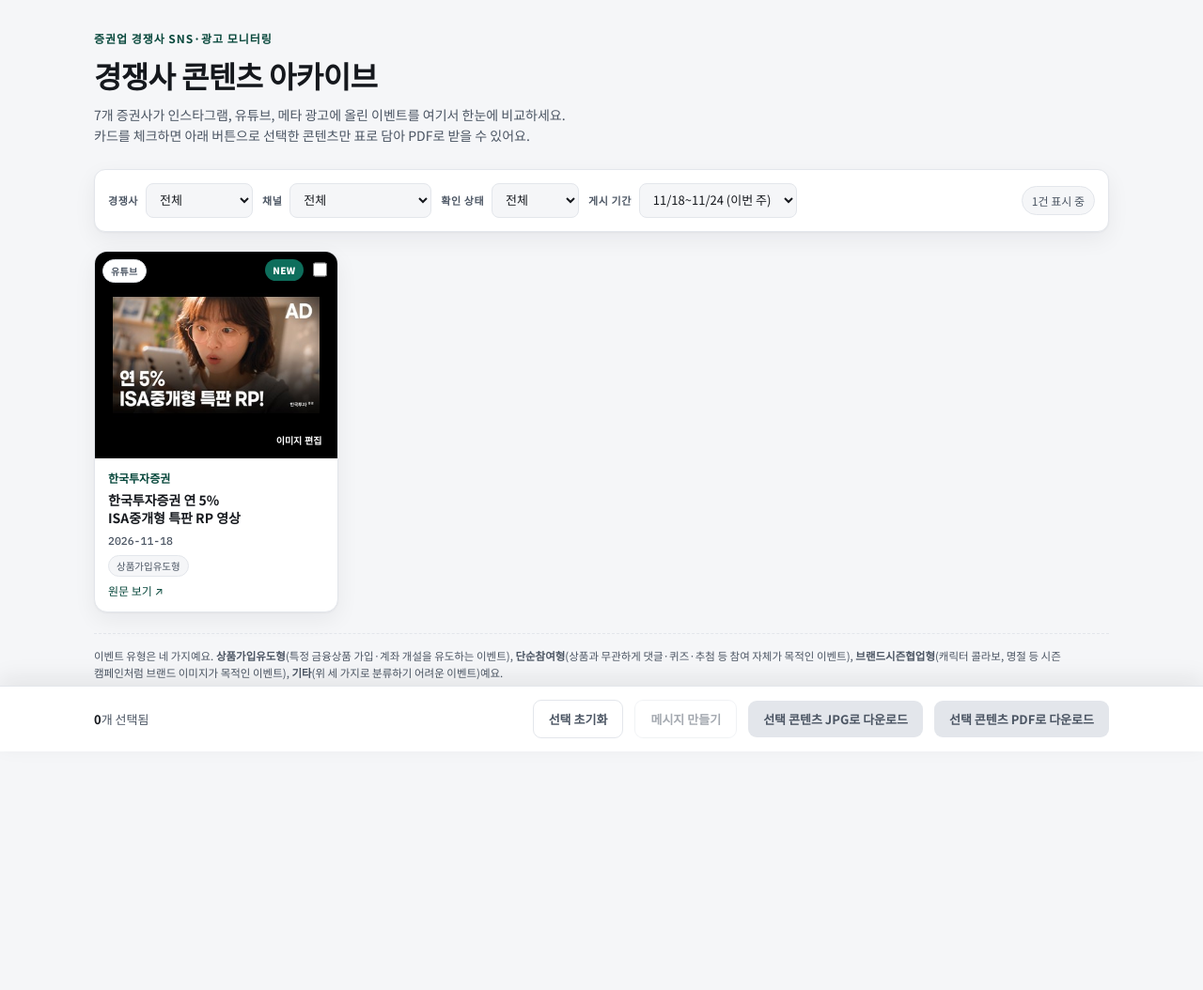
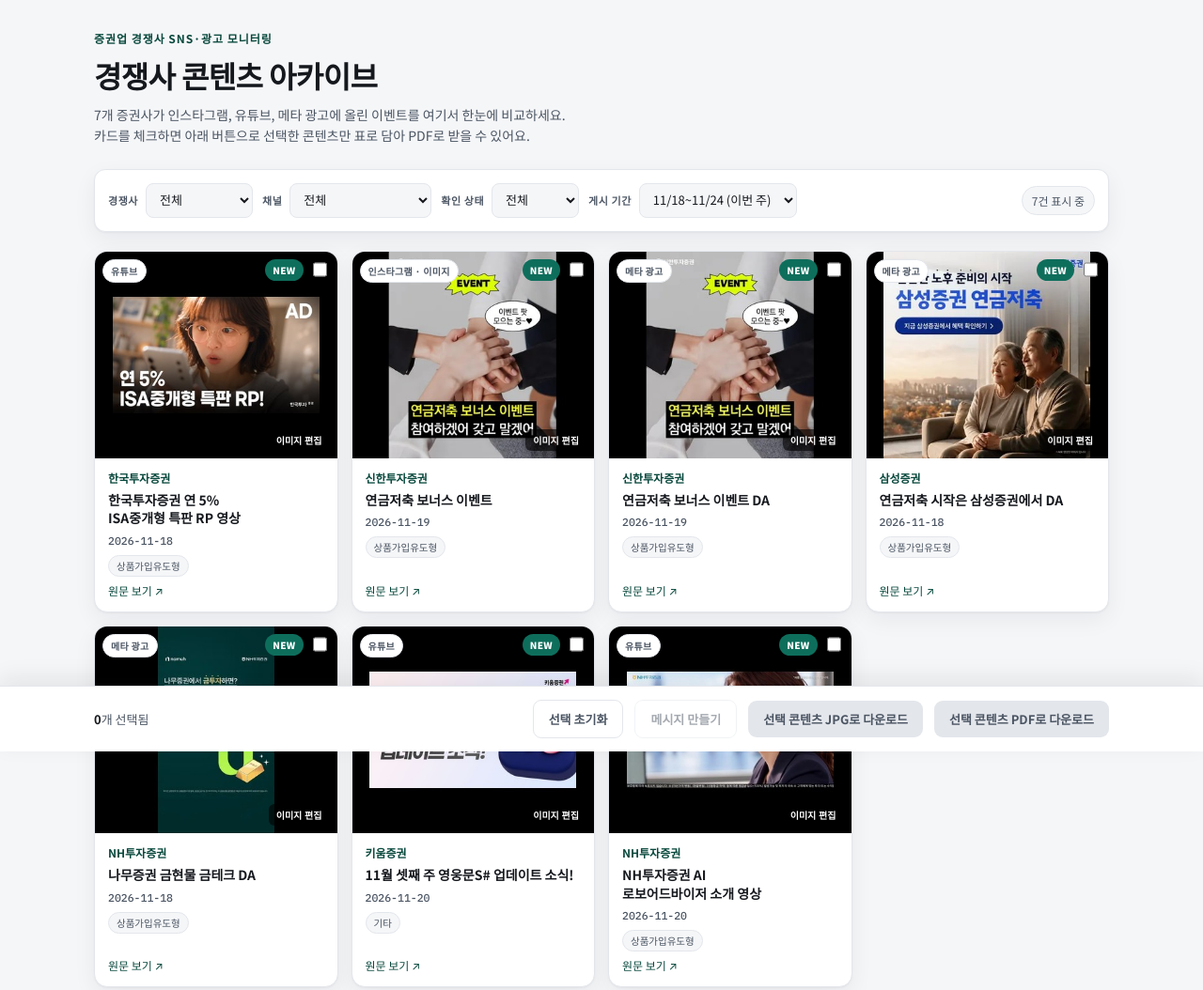
Before and after one commit to jwshin-lgtm/competitor-sns-archive, a plain HTML site: page index.html in a window 1280 px wide. Shown: the top 1054 px of the page at 94% size. Before the commit the page ends 905 px from the top, so only its background shows below. Drawn offline with nearby package versions, Linux system fonts and the light colour scheme.

Commit message:
Add daily competitor content (11/20): IG 1, Meta DA 3, YouTube 2
- 신한투자증권: 연금저축 보너스 이벤트 (IG + DA)
- 삼성증권: 연금저축 시작은 삼성증권에서 DA
- NH투자증권: 나무 금현물 금테크 DA, AI 로보어드바이저 YouTube
- 키움증권: 11월 셋째 주 영웅문S# 업데이트 YouTube

Co-Authored-By: Claude Opus 5.5 <noreply@anthropic.com>

```diff
--- a/index.html
+++ b/index.html
@@ -1294,6 +1294,54 @@
       thumb:"images/nov18_ig_samsung_irp.jpg",
       date:"2026-11-16", topic:"상품가입유도형", status:"실측",
       note:"@samsung.securities · IRP 세액공제 최대 148.5만원(연 900만원 납입), mPOP 비대면 가입·운용수수료 0원 다이렉트 IRP(12.31 납입분까지)"
+    },
+    {
+      brand:"신한투자증권", channel:"인스타그램/캐러셀이미지",
+      url:"https://www.instagram.com/shinhansec_official/p/Df6tzGhn-xv/",
+      title:"연금저축 보너스 이벤트",
+      thumb:"images/nov20_ig_shinhan_pension.jpg",
+      date:"2026-11-19", topic:"상품가입유도형", status:"실측",
+      note:"@shinhansec_official · 연금저축 최초 신규 후 10만원 이상 입금/자동이체 시 커피 쿠폰(최대 2잔), 순입금 구간별 신세계 상품권 최대 150만원, 퇴직금 입금 시 3만원(10.01~12.31)"
+    },
+    {
+      brand:"신한투자증권", channel:"DA",
+      url:"https://www.facebook.com/ads/library/?id=1142496571664395",
+      title:"연금저축 보너스 이벤트 DA",
+      thumb:"images/nov20_da_shinhan_pension.jpg",
+      date:"2026-11-19", topic:"상품가입유도형", status:"실측",
+      note:"Meta 광고 라이브러리 · 연금저축 신규·순입금 시 커피 쿠폰 및 신세계 상품권 최대 150만원 혜택(10.01~12.31)"
+    },
+    {
+      brand:"삼성증권", channel:"DA",
+      url:"https://www.facebook.com/ads/library/?id=1849862503026800",
+      title:"연금저축 시작은 삼성증권에서 DA",
+      thumb:"images/nov20_da_samsung_pension.jpg",
+      date:"2026-11-18", topic:"상품가입유도형", status:"실측",
+      note:"Meta 광고 라이브러리 · '든든한 노후 준비의 시작' 카피, 삼성증권 연금저축 가입 유도 소재(연금저축·IRP 영상 소재와 동일 캠페인)"
+    },
+    {
+      brand:"NH투자증권", channel:"DA",
+      url:"https://www.facebook.com/ads/library/?id=2179810342894106",
+      title:"나무증권 금현물 금테크 DA",
+      thumb:"images/nov20_da_namuh_gold.jpg",
+      date:"2026-11-18", topic:"상품가입유도형", status:"실측",
+      note:"Meta 광고 라이브러리 · '내 동년배들 다 나무로 금테크 한다' 카피, 1g 단위 소액 거래·양도/배당/이자 소득세 면제 KRX 금현물 투자 홍보"
+    },
+    {
+      brand:"키움증권", channel:"유튜브/영상",
+      url:"https://www.youtube.com/watch?v=sFNEuTHr9dQ",
+      title:"11월 셋째 주 영웅문S# 업데이트 소식!",
+      thumb:"images/nov20_yt_kiwoom_update.jpg",
+      date:"2026-11-20", topic:"기타", status:"실측",
+      note:"채널K by 키움증권 · 영웅문S# MTS 앱 주간 업데이트 소식 안내"
+    },
+    {
+      brand:"NH투자증권", channel:"유튜브/영상",
+      url:"https://www.youtube.com/watch?v=Oxd1xr3xOpo",
+      title:"NH투자증권 AI 로보어드바이저 소개 영상",
+      thumb:"images/nov20_yt_namuh_robo.jpg",
+      date:"2026-11-20", topic:"상품가입유도형", status:"실측",
+      note:"NH투자증권 · AI 기반 보유종목 진단·자동투자(리밸런싱) 로보어드바이저 서비스, 기존 계좌로 가입·기본보수 없이 성과수수료 15%"
     }
   ];
 
```
Also changed, not shown: site.html (+48 -0 lines), images/nov20_da_namuh_gold.jpg (added), images/nov20_da_samsung_pension.jpg (added), images/nov20_da_shinhan_pension.jpg (added), images/nov20_ig_shinhan_pension.jpg (added), images/nov20_yt_kiwoom_update.jpg (added), images/nov20_yt_namuh_robo.jpg (added).
